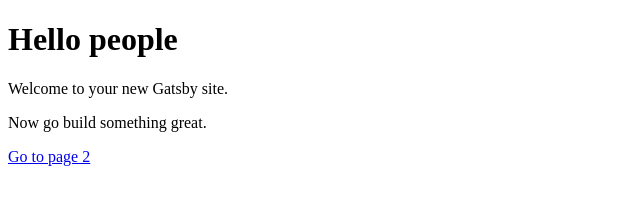
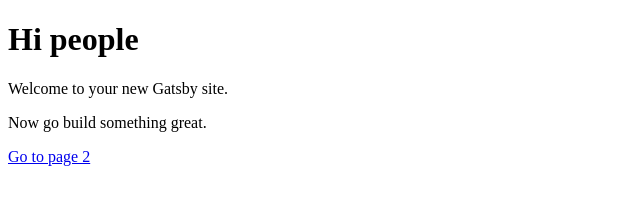
Before and after one commit to benkotch/gatsbynetlify, a Gatsby site: page / in a window 1280 px wide. Shown: the whole page, without its empty margins (0-640 px from the left). Built offline with nearby package versions, Linux system fonts and the light colour scheme; Gatsby itself is replaced by a stand-in of ours.

Commit message:
testing auto deploy

```diff
--- a/src/pages/index.js
+++ b/src/pages/index.js
@@ -3,7 +3,7 @@ import Link from 'gatsby-link'
 
 const IndexPage = () => (
   <div>
-    <h1>Hello people</h1>
+    <h1>Hi people</h1>
     <p>Welcome to your new Gatsby site.</p>
     <p>Now go build something great.</p>
     <Link to="/page-2/">Go to page 2</Link>
```
